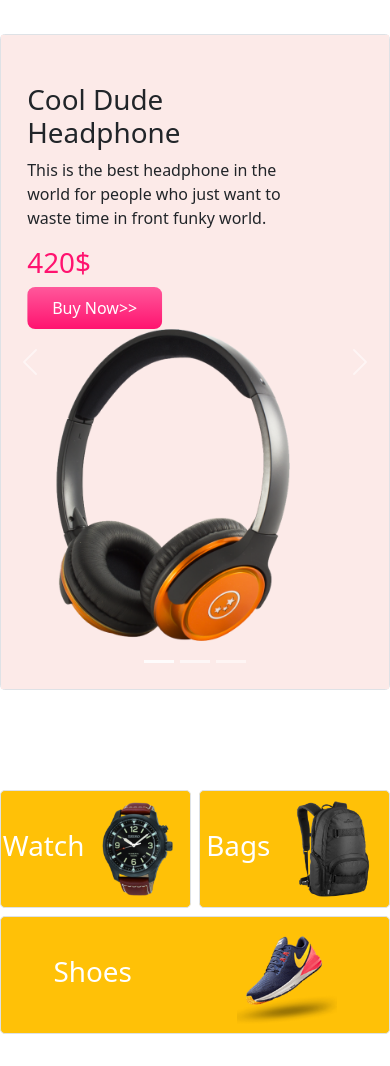
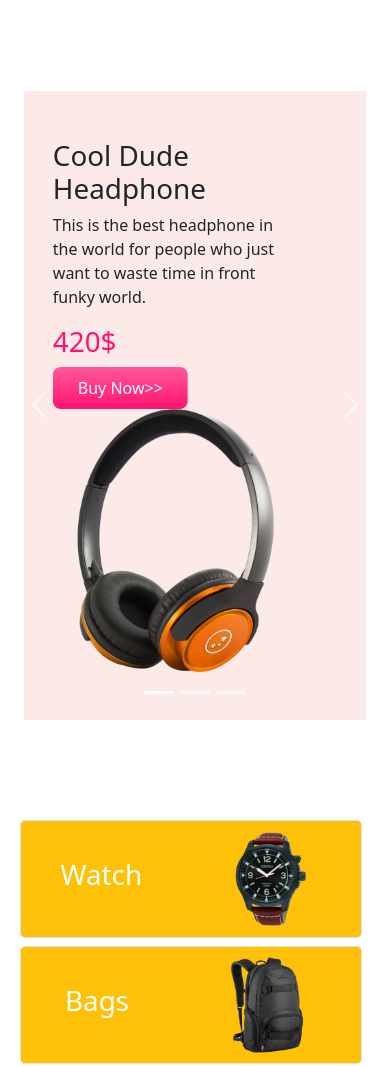
Before and after one commit to AsifMohammedSifat/panda-commerce-bootstrap, a plain HTML site: page index.html in a window 390 px wide. Shown: the part 66-1132 px from the top of the page. Drawn offline with nearby package versions, Linux system fonts and the light colour scheme.

Commit message:
make responsive by adding body class container . because previous update didnt work.

```diff
--- a/css/style.css
+++ b/css/style.css
@@ -1,3 +1,4 @@
+
 .top-banner{
     background-color: #fceae8;
     color: #212529;
--- a/index.html
+++ b/index.html
@@ -9,6 +9,7 @@
     <!-- bootstrap style links -->
     <link href="https://cdn.jsdelivr.net/npm/bootstrap@5.0.2/dist/css/bootstrap.min.css" rel="stylesheet"
         integrity="sha384-EVSTQN3/azprG1Anm3QDgpJLIm9Nao0Yz1ztcQTwFspd3yD65VohhpuuCOmLASjC" crossorigin="anonymous">
+        <link rel="stylesheet" href="css/bootstrap.min.css">
 
     <!-- css style sheet added  -->
     <link rel="stylesheet" href="css/style.css">
@@ -16,11 +17,11 @@
 
 </head>
 
-<body>
+<body class="container">
     <!-------------------------------- header starts  -------------------------->
     <header>
-        <nav class="container navbar navbar-expand-lg nav-container navbar-light bg-light fixed-top">
-            <div class="container container-fluid">
+        <nav class="navbar navbar-expand-lg navbar-light bg-light">
+            <div class="container">
                 <a class="navbar-brand" href="#">
                     <img src="images/logo.png" alt="logo of panda-commerce">
                 </a>
@@ -50,8 +51,8 @@
         </nav>
 
         <!---carosuel started  -->
-        <section class="container container-fluid border rounded-3  " style="margin-top: 100px;padding: 0;">
-            <div id="carouselExampleIndicators" class="carousel slide" data-bs-ride="carousel">
+        <section  style="margin-top: 100px;padding: 0;">
+            <div id="carouselExampleIndicators" class="container carousel slide" data-bs-ride="carousel">
                 <div class="carousel-indicators">
                     <button type="button" data-bs-target="#carouselExampleIndicators" data-bs-slide-to="0"
                         class="active" aria-current="true" aria-label="Slide 1"></button>
@@ -125,23 +126,22 @@
     <!-------------------------------- ==header ends==-------------------------->
     <!-------------------------------- main starts  -------------------------->
     <main>
-        <section class="container  p-0" style="margin-top: 100px;">
-            <div class="row row-cols-lg-3 row-cols-md-2 row-cols-sm-1 g-2">
-                <div class="col col-lg-4 ">
-                    <div
-                        class="bg-warning d-flex align-items-center justify-content-around text-white py-2  border rounded-3">
+        <section  style="margin-top: 100px;">
+            <div class="container row  g-2">
+                <div class="col ">
+                    <div class="bg-warning d-flex align-items-center justify-content-around text-white py-2  border rounded-3">
                         <h1>Watch</h1>
                         <img class="cat-img" src="images/categories/watch.png" alt="">
                     </div>
                 </div>
-                <div class="col col-lg-4">
+                <div class="col">
                     <div
                         class="bg-warning d-flex align-items-center justify-content-around text-white py-2  border rounded-3">
                         <h1>Bags</h1>
                         <img class="cat-img" src="images/categories/bag.png" alt="">
                     </div>
                 </div>
-                <div class="col col-lg-4 col-md-12">
+                <div class="col">
                     <div
                         class="bg-warning d-flex align-items-center justify-content-around text-white py-2 border rounded-3">
                         <h1 >Shoes</h1>
@@ -263,7 +263,7 @@
         </section>
 
         <!--Subscribe-->
-       <section
+        <section
             class="container container-fluid subscribe-contain my-5 d-flex align-items-center justify-content-center border-0 rounded-3">
             <div>
                 <h3>LET'S STAY IN TOUCH</h3>
@@ -278,7 +278,7 @@
     </main>
     <!-------------------------------- ==main ends==  -------------------------->
     <!--------------------------------footer starts  -------------------------->
-    <footer class="container container-fluid ">
+     <footer class="container container-fluid ">
         <div class="foot-text text-center  align-items-end mt-5 pt-5" >
             <small class="p-0 mt-5">©2020. Panda Commerce. All rights reserved <a
                     href="https://www.facebook.com/ashif.shefat">Asif Mohammed sifat.</a>
@@ -295,6 +295,7 @@
     <script src="https://cdn.jsdelivr.net/npm/bootstrap@5.0.2/dist/js/bootstrap.bundle.min.js"
         integrity="sha384-MrcW6ZMFYlzcLA8Nl+NtUVF0sA7MsXsP1UyJoMp4YLEuNSfAP+JcXn/tWtIaxVXM" crossorigin="anonymous">
     </script>
+    <script src="js/bootstrap.bundle.min.js"></script>
 </body>
 
 </html>
```
Also changed, not shown: css/bootstrap.min.css (added), js/bootstrap.bundle.min.js (added).
